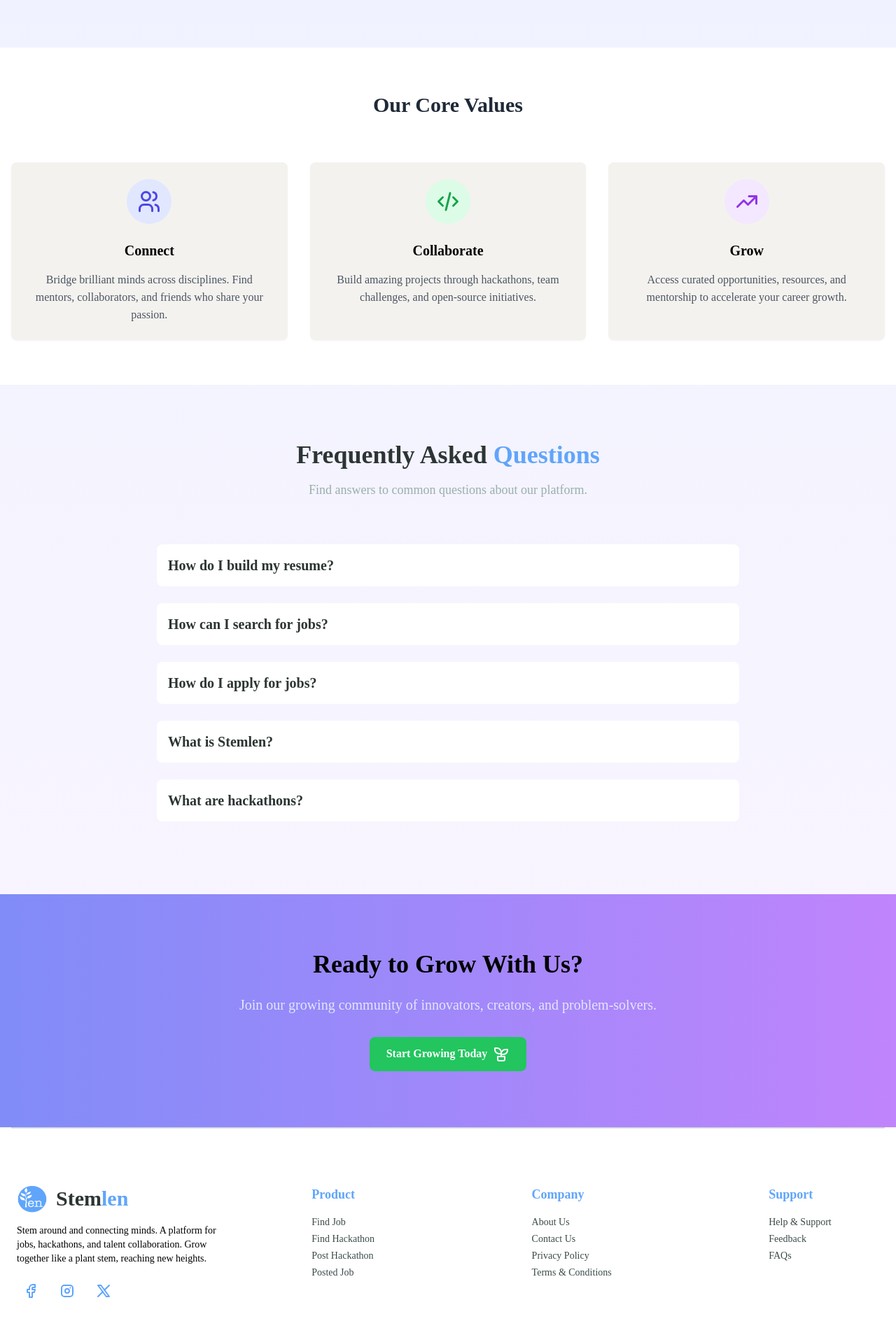
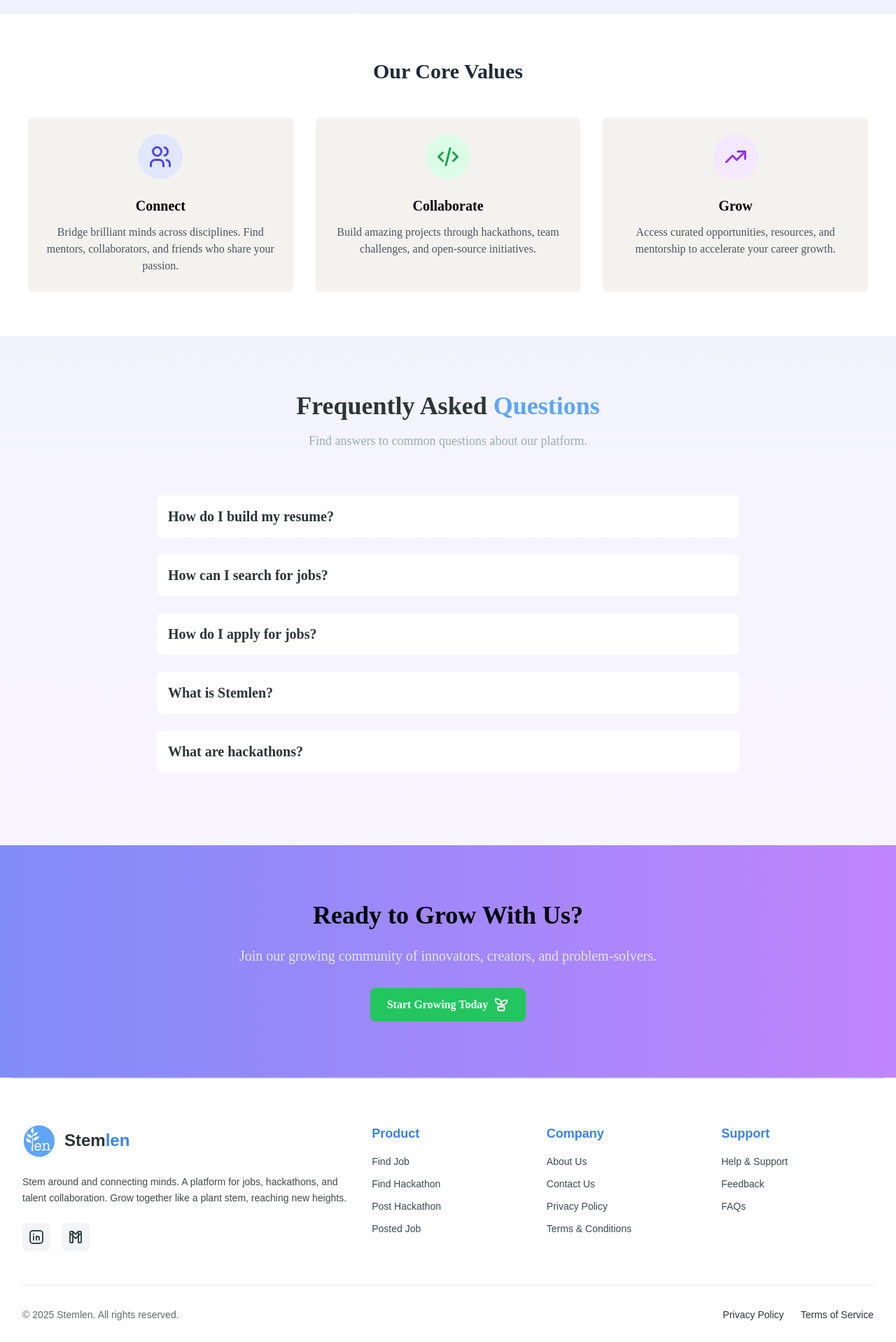
Before and after one commit to Happyesss/Stemlen-Frontend-Working, a React (Create React App) app: page /about-us in a window 1280 px wide. Shown: the part 420-2338 px from the top of the page at 70% size. Before the commit the page ends 2305 px from the top, so only its background shows below. Built offline with nearby package versions, Linux system fonts and the light colour scheme.

Commit message:
ui update 2

```diff
--- a/src/Component/AboutUs/AboutUs.tsx
+++ b/src/Component/AboutUs/AboutUs.tsx
@@ -1,124 +1,144 @@
-import { IconUsers, IconCode, IconTrendingUp, IconPlant, IconBrandLinkedin, IconBrandTwitter, IconMail } from '@tabler/icons-react';
+import {
+  IconUsers,
+  IconCode,
+  IconTrendingUp,
+  IconPlant,
+} from "@tabler/icons-react";
 import { useTheme } from "../../ThemeContext";
-import FAQs from './FAQs';
+import FAQs from "./FAQs";
 
 export function AboutUs() {
   const { isDarkMode } = useTheme();
 
   return (
-    <div className={`min-h-screen ${isDarkMode ? 'bg-cape-cod-950 text-white' : 'bg-gradient-to-b from-indigo-50 to-purple-50 text-black'}`}>
+    <div
+      className={`min-h-screen ${
+        isDarkMode
+          ? "bg-cape-cod-950 text-white"
+          : "bg-gradient-to-b from-indigo-50 to-purple-50 text-black"
+      }`}
+    >
       {/* Hero Section */}
-      <div className="py-20 px-4 text-center">
+      <div className="py-16 px-4 text-center sm:px-6 md:px-10">
         <div className="max-w-4xl mx-auto">
-          <IconPlant size={64} className="mb-6 text-green-600 mx-auto" />
-          <h1 className={`text-5xl font-bold mb-6 ${isDarkMode ? 'text-white' : 'text-gray-800'}`}>
+          <IconPlant size={48} className="mb-6 text-green-600 mx-auto" />
+          <h1
+            className={`text-3xl sm:text-4xl md:text-5xl font-bold mb-6 ${
+              isDarkMode ? "text-white" : "text-gray-800"
+            }`}
+          >
             Growing Together in the Digital Soil
           </h1>
-          <p className={`text-xl mb-8 ${isDarkMode ? 'text-cape-cod-200' : 'text-gray-600'}`}>
-            At Stemlen, we're cultivating an ecosystem where minds connect, collaborate, and climb new heights together.
-            Like the stem of a plant, we support growth in every direction.
+          <p
+            className={`text-base sm:text-lg md:text-xl mb-8 ${
+              isDarkMode ? "text-cape-cod-200" : "text-gray-600"
+            }`}
+          >
+            At Stemlen, we're cultivating an ecosystem where minds connect,
+            collaborate, and climb new heights together. Like the stem of a
+            plant, we support growth in every direction.
           </p>
         </div>
       </div>
 
       {/* Core Values */}
-      <div className={`py-16 px-4 ${isDarkMode ? 'bg-cape-cod-900' : 'bg-white'}`}>
+      <div
+        className={`py-16 px-4 sm:px-6 md:px-10 ${
+          isDarkMode ? "bg-cape-cod-900" : "bg-white"
+        }`}
+      >
         <div className="max-w-7xl mx-auto">
-          <h2 className={`text-3xl font-bold text-center mb-16 ${isDarkMode ? 'text-white' : 'text-gray-800'}`}>
+          <h2
+            className={`text-2xl sm:text-3xl font-bold text-center mb-12 ${
+              isDarkMode ? "text-white" : "text-gray-800"
+            }`}
+          >
             Our Core Values
           </h2>
-          <div className="grid grid-cols-1 md:grid-cols-3 gap-8">
-            {/* Connect Card */}
-            <div className={`rounded-lg shadow-sm p-6 hover:shadow-lg transition-shadow ${isDarkMode ? 'bg-cape-cod-800' : 'bg-cape-cod-10'}`}>
-              <div className="text-center">
-                <div className="bg-indigo-100 w-16 h-16 rounded-full flex items-center justify-center mx-auto mb-6">
-                  <IconUsers size={36} className="text-indigo-600" />
-                </div>
-                <h3 className={`mb-4 text-xl font-semibold ${isDarkMode ? 'text-white' : ''}`}>Connect</h3>
-                <p className={`${isDarkMode ? 'text-cape-cod-200' : 'text-gray-600'}`}>
-                  Bridge brilliant minds across disciplines. Find mentors, collaborators, and friends who share your passion.
-                </p>
-              </div>
-            </div>
-
-            {/* Collaborate Card */}
-            <div className={`rounded-lg shadow-sm p-6 hover:shadow-lg transition-shadow ${isDarkMode ? 'bg-cape-cod-800' : 'bg-cape-cod-10'}`}>
-              <div className="text-center">
-                <div className="bg-green-100 w-16 h-16 rounded-full flex items-center justify-center mx-auto mb-6">
-                  <IconCode size={36} className="text-green-600" />
-                </div>
-                <h3 className={`mb-4 text-xl font-semibold ${isDarkMode ? 'text-white' : ''}`}>Collaborate</h3>
-                <p className={`${isDarkMode ? 'text-cape-cod-200' : 'text-gray-600'}`}>
-                  Build amazing projects through hackathons, team challenges, and open-source initiatives.
-                </p>
-              </div>
-            </div>
-
-            {/* Grow Card */}
-            <div className={`rounded-lg shadow-sm p-6 hover:shadow-lg transition-shadow ${isDarkMode ? 'bg-cape-cod-800' : 'bg-cape-cod-10'}`}>
-              <div className="text-center">
-                <div className="bg-purple-100 w-16 h-16 rounded-full flex items-center justify-center mx-auto mb-6">
-                  <IconTrendingUp size={36} className="text-purple-600" />
-                </div>
-                <h3 className={`mb-4 text-xl font-semibold ${isDarkMode ? 'text-white' : ''}`}>Grow</h3>
-                <p className={`${isDarkMode ? 'text-cape-cod-200' : 'text-gray-600'}`}>
-                  Access curated opportunities, resources, and mentorship to accelerate your career growth.
-                </p>
-              </div>
-            </div>
-          </div>
-        </div>
-      </div>
-      <FAQs />
-
-      {/* Team Section
-      <div className={`py-16 px-4 ${isDarkMode ? 'bg-cape-cod-950' : 'bg-indigo-50'}`}>
-        <div className="max-w-7xl mx-auto">
-          <h2 className={`text-3xl font-bold text-center mb-16 ${isDarkMode ? 'text-white' : 'text-gray-800'}`}>
-            Meet Our Gardeners
-          </h2>
-          <div className="flex flex-wrap justify-center gap-8">
+          <div className="grid grid-cols-1 sm:grid-cols-2 md:grid-cols-3 gap-8">
             {[
-              { name: 'Alex Chen', role: 'CEO', color: 'blue' },
-              { name: 'Maria Gonzalez', role: 'CTO', color: 'green' },
-              { name: 'Samir Patel', role: 'COO', color: 'purple' },
-            ].map((member) => (
-              <div key={member.name} className={`w-64 text-center rounded-lg shadow-sm p-6 ${isDarkMode ? 'bg-cape-cod-800' : 'bg-white'}`}>
-                <div
-                  className={`w-32 h-32 rounded-full flex items-center justify-center mx-auto mb-4 bg-${member.color}-100`}
-                >
-                  <span className={`text-2xl font-bold text-${member.color}-600`}>
-                    {member.name.split(' ').map(n => n[0]).join('')}
-                  </span>
-                </div>
-                <h3 className={`mb-1 text-xl font-semibold ${isDarkMode ? 'text-white' : ''}`}>{member.name}</h3>
-                <p className={`text-sm mb-4 ${isDarkMode ? 'text-cape-cod-200' : 'text-gray-600'}`}>{member.role}</p>
-                <div className="flex justify-center gap-3">
-                  <IconBrandLinkedin size={20} className="text-blue-600 cursor-pointer" />
-                  <IconBrandTwitter size={20} className="text-sky-500 cursor-pointer" />
-                  <IconMail size={20} className={`${isDarkMode ? 'text-cape-cod-200' : 'text-gray-600'} cursor-pointer`} />
+              {
+                title: "Connect",
+                icon: <IconUsers size={36} className="text-indigo-600" />,
+                desc: "Bridge brilliant minds across disciplines. Find mentors, collaborators, and friends who share your passion.",
+                bg: "bg-indigo-100",
+              },
+              {
+                title: "Collaborate",
+                icon: <IconCode size={36} className="text-green-600" />,
+                desc: "Build amazing projects through hackathons, team challenges, and open-source initiatives.",
+                bg: "bg-green-100",
+              },
+              {
+                title: "Grow",
+                icon: <IconTrendingUp size={36} className="text-purple-600" />,
+                desc: "Access curated opportunities, resources, and mentorship to accelerate your career growth.",
+                bg: "bg-purple-100",
+              },
+            ].map((val, i) => (
+              <div
+                key={i}
+                className={`rounded-lg shadow-sm p-6 hover:shadow-lg transition-shadow ${
+                  isDarkMode ? "bg-cape-cod-800" : "bg-cape-cod-10"
+                }`}
+              >
+                <div className="text-center">
+                  <div
+                    className={`${val.bg} w-14 h-14 sm:w-16 sm:h-16 rounded-full flex items-center justify-center mx-auto mb-6`}
+                  >
+                    {val.icon}
+                  </div>
+                  <h3
+                    className={`mb-3 text-lg sm:text-xl font-semibold ${
+                      isDarkMode ? "text-white" : ""
+                    }`}
+                  >
+                    {val.title}
+                  </h3>
+                  <p
+                    className={`text-sm sm:text-base ${
+                      isDarkMode ? "text-cape-cod-200" : "text-gray-600"
+                    }`}
+                  >
+                    {val.desc}
+                  </p>
                 </div>
               </div>
             ))}
           </div>
         </div>
       </div>
-      */}
+
+      {/* FAQ Section */}
+      <FAQs />
 
       {/* CTA Section */}
-      <div className={`py-20 px-4 text-center ${isDarkMode ? 'bg-cape-cod-900' : 'bg-gradient-to-r from-indigo-400 to-purple-400'}`}>
+      <div
+        className={`py-20 px-4 sm:px-6 md:px-10 text-center ${
+          isDarkMode
+            ? "bg-cape-cod-900"
+            : "bg-gradient-to-r from-indigo-400 to-purple-400"
+        }`}
+      >
         <div className="max-w-4xl mx-auto">
-          <h2 className={`text-4xl font-bold mb-6 ${isDarkMode ? 'text-white' : ''}`}>
+          <h2
+            className={`text-3xl sm:text-4xl font-bold mb-6 ${
+              isDarkMode ? "text-white" : ""
+            }`}
+          >
             Ready to Grow With Us?
           </h2>
-          <p className={`text-xl mb-8 ${isDarkMode ? 'text-cape-cod-200' : 'text-indigo-100'}`}>
-            Join our growing community of innovators, creators, and problem-solvers.
+          <p
+            className={`text-base sm:text-lg md:text-xl mb-8 ${
+              isDarkMode ? "text-cape-cod-200" : "text-indigo-100"
+            }`}
+          >
+            Join our growing community of innovators, creators, and
+            problem-solvers.
           </p>
-          <button
-            className="bg-green-500 hover:bg-green-600 text-white font-bold py-3 px-6 rounded-lg transition-colors flex items-center justify-center mx-auto gap-2"
-          >
+          <button className="bg-green-500 hover:bg-green-600 text-white font-semibold text-sm sm:text-base py-3 px-5 sm:px-6 rounded-lg transition-colors flex items-center justify-center mx-auto gap-2">
             <span>Start Growing Today</span>
-            <IconPlant size={24} />
+            <IconPlant size={22} />
           </button>
         </div>
       </div>
--- a/src/Component/Footer/Footer.tsx
+++ b/src/Component/Footer/Footer.tsx
@@ -1,4 +1,4 @@
-import { IconBrandFacebook, IconBrandInstagram, IconBrandX } from "@tabler/icons-react";
+import { IconBrandGmail, IconBrandLinkedin } from "@tabler/icons-react";
 import { footerLinks } from "../../assets/Data/Data";
 import { Link, useLocation } from "react-router-dom";
 import { useTheme } from "../../ThemeContext";
@@ -7,53 +7,90 @@
   const location = useLocation();
   const { isDarkMode } = useTheme();
 
-  // Only render the footer if the current path is not '/signup' or '/login'
   if (location.pathname === "/signup" || location.pathname === "/login") {
     return null;
   }
 
   return (
-    <div className={`pt-20 pb-5 flex gap-5 justify-around font-['poppins'] sm-mx:flex-wrap ${isDarkMode ? ' bg-cape-cod-950 text-white' : ' text-black'}`}>
-      <div className="w-1/4 sm-mx:w-1/3 ml-6 sm-mx:-ml-5 flex flex-col gap-4">
-        <div className="flex gap-3 items-center text-blue-400">
-          <img src={require("../../assets/images/logo.png")} alt="Stemlen Logo" className="h-10 w-11 " />
-          <Link to="">
-            <div className="text-3xl font-semibold"><span className={isDarkMode ? 'text-cape-cod-100' : 'text-cape-cod-900'}>Stem</span>len</div>
-          </Link>
+    <footer className={`pt-16 pb-8 ${isDarkMode ? 'bg-cape-cod-950 text-gray-300' : 'bg-white text-cape-cod-900'}`}>
+      <div className="max-w-7xl mx-auto px-4 sm:px-6 lg:px-8">
+        <div className="grid grid-cols-1 md:grid-cols-5 gap-8 mb-12">
+          {/* Logo & Description Column */}
+          <div className="md:col-span-2 space-y-6">
+            <div className="flex items-center gap-3">
+              <img
+                src={require("../../assets/images/logo.png")}
+                alt="Stemlen Logo"
+                className="h-12 w-12"
+              />
+              <Link to="/" className="text-2xl font-bold">
+                <span className={isDarkMode ? 'text-gray-100' : 'text-cape-cod-900'}>Stem</span>
+                <span className="text-blue-500">len</span>
+              </Link>
+            </div>
+            <p className="text-sm leading-relaxed opacity-90">
+              Stem around and connecting minds. A platform for jobs, hackathons, and talent collaboration.
+              Grow together like a plant stem, reaching new heights.
+            </p>
+            <div className="flex gap-4">
+              {[IconBrandLinkedin, IconBrandGmail].map((Icon, index) => (
+                <button
+                  key={index}
+                  className={`p-2 rounded-lg transition-all duration-300 hover:bg-blue-500 hover:text-white ${
+                    isDarkMode
+                      ? 'text-gray-400 hover:bg-opacity-100'
+                      : 'text-cape-cod-700 bg-gray-100 hover:bg-blue-500'
+                  }`}
+                >
+                  <Icon size={24} />
+                </button>
+              ))}
+            </div>
+          </div>
+
+          {/* Links Columns */}
+          {footerLinks.map((section, index) => (
+            <div key={index} className="space-y-4">
+              <h3 className="text-lg font-semibold text-blue-500 mb-4">
+                {section.title}
+              </h3>
+              <div className="flex flex-col gap-3">
+                {section.links.map((link, linkIndex) => (
+                  <Link
+                    key={linkIndex}
+                    to={link.url}
+                    className={`text-sm hover:text-blue-500 transition-colors duration-300 ${
+                      isDarkMode ? 'text-gray-400' : 'text-cape-cod-700'
+                    }`}
+                  >
+                    {link.name}
+                  </Link>
+                ))}
+              </div>
+            </div>
+          ))}
         </div>
-        <p className="text-sm">
-        Stem around and connecting minds. A platform for jobs, hackathons, and talent collaboration. Grow together like a plant stem, reaching new heights.
-        </p>
-        <div className="flex gap-3 text-blue-400">
-          <div className={`p-2 rounded-full cursor-pointer hover:bg-cape-cod-700 ${isDarkMode ? 'bg-cape-cod-900' : 'bg-white'}`}>
-            <IconBrandFacebook />
-          </div>
-          <div className={`p-2 rounded-full cursor-pointer hover:bg-cape-cod-700 ${isDarkMode ? 'bg-cape-cod-900' : 'bg-white'}`}>
-            <IconBrandInstagram />
-          </div>
-          <div className={`p-2 rounded-full cursor-pointer hover:bg-cape-cod-700 ${isDarkMode ? 'bg-cape-cod-900' : 'bg-white'}`}>
-            <IconBrandX />
+
+        {/* Copyright & Legal */}
+        <div className={`border-t pt-8 ${
+          isDarkMode ? 'border-gray-800' : 'border-gray-200'
+        }`}>
+          <div className="flex flex-col-reverse md:flex-row items-center justify-between gap-4">
+            <p className="text-sm opacity-75">
+              © {new Date().getFullYear()} Stemlen. All rights reserved.
+            </p>
+            <div className="flex gap-6">
+              <Link to="/privacy-policy" className="text-sm hover:text-blue-500 transition-colors">
+                Privacy Policy
+              </Link>
+              <Link to="/terms-of-service" className="text-sm hover:text-blue-500 transition-colors">
+                Terms of Service
+              </Link>
+            </div>
           </div>
         </div>
       </div>
-
-      <div className="flex gap-10 w-3/4 justify-around">
-        {footerLinks.map((item, index) => (
-          <div key={index} className="flex flex-col">
-            <div className="text-lg font-semibold mb-4 text-blue-400">{item.title}</div>
-            {item.links.map((link, index) => (
-              <a
-                key={index}
-                href={link.url}
-                className={`hover:text-blue-400 mb-1 text-sm transition duration-300 ease-in-out ${isDarkMode ? 'text-cape-cod-300' : 'text-cape-cod-700'}`}
-              >
-                {link.name}
-              </a>
-            ))}
-          </div>
-        ))}
-      </div>
-    </div>
+    </footer>
   );
 };
 
--- a/src/Component/Header/Header.tsx
+++ b/src/Component/Header/Header.tsx
@@ -30,10 +30,9 @@
 
   const links = useMemo(() => [
     { name: "Find jobs", url: "find-jobs" },
-    { name: "Hackathon", url: "find-hackathon" },
+    { name: "Hackathon & Events", url: "find-hackathon" },
     { name: "Post jobs", url: "post-job/0" },
-    { name: "About us", url: "about" },
-    { name: "Gallery", url: "job-gallery" },
+    { name: "About us", url: "about-us" },
   ], []);
 
   useEffect(() => {
@@ -121,13 +120,13 @@
           position="right"
           closeButtonProps={{ icon: <IconX size={30} /> }}
         >
-          <div className="flex flex-col gap-5 p-5 ">
+          <div className="flex flex-col gap-5 p-5">
             {links.map((link, index) => (
               <Link
                 key={index}
                 to={`/${link.url}`}
-                className={`transition-colors duration-300 flex text-lg ${
-                  location.pathname === `/${link.url}` ? "text-blue-400" : "hover:text-blue-500"
+                onClick={close}
+                className={`transition-colors duration-300 flex text-lg ${location.pathname === `/${link.url}` ? "text-blue-400" : "hover:text-blue-500"
                   }`}
               >
                 {link.name}
@@ -135,6 +134,7 @@
             ))}
           </div>
         </Drawer>
+
       </div>
     </div>
   );
--- a/src/Component/Header/NavLinks.tsx
+++ b/src/Component/Header/NavLinks.tsx
@@ -1,38 +1,9 @@
-// import { Link, useLocation } from "react-router-dom";
-
-// const NavLinks = () => {
-//   const links = [
-//     { name: "Find jobs", url: "find-jobs" },
-//     { name: "Find Talent", url: "find-talent" },
-//     { name: "Post jobs", url: "post-job" },
-//     { name: "About us", url: "about" },
-//   ];
-
-//   const location = useLocation();
-
-//   return (
-//     <div className="flex gap-5 ">
-//       {links.map((link, index) => (
-//         <Link
-//           key={index}
-//           to={link.url}
-//           className="hover:text-blue-500 transition-colors duration-300 [&_button[data-active='true']]:text-blue-400"
-//         >
-//           {link.name}
-//         </Link>
-//       ))}
-//     </div>
-//   );
-// };
-
-// export default NavLinks;
-
 import { Link, useLocation } from "react-router-dom";
 
 const NavLinks = () => {
   const links = [
     { name: "Jobs", url: "find-jobs" },
-    { name: "Hackathon", url: "find-hackathon" },
+    { name: "Hackathon & Events", url: "find-hackathon" },
     { name: "Post jobs", url: "post-job/0" },
     { name: "About us", url: "about-us" },
   ];
--- a/src/Component/LandingPage/DreamJob.tsx
+++ b/src/Component/LandingPage/DreamJob.tsx
@@ -1,6 +1,6 @@
 import { Avatar, Button, TextInput } from '@mantine/core';
 import landingImage from '../../assets/images/Connecting.png';
-import { IconFileCv, IconSearch, IconTie } from '@tabler/icons-react';
+import { IconSearch, IconTie } from '@tabler/icons-react';
 import { useTheme } from "../../ThemeContext";
 
 const DreamJob = () => {
--- a/src/Component/LandingPage/Working.tsx
+++ b/src/Component/LandingPage/Working.tsx
@@ -1,5 +1,4 @@
-import { IconBriefcase, IconBriefcaseFilled, IconBrowserCheck, IconBrowserShare, IconChecklist } from '@tabler/icons-react';
-import landingImage from '../../assets/images/Connecting.png';
+import { IconBriefcaseFilled, IconBrowserCheck, IconBrowserShare, IconChecklist } from '@tabler/icons-react';
 import { useTheme } from "../../ThemeContext";
 
 const Working = () => {
--- a/src/Component/Pages/HomePage.tsx
+++ b/src/Component/Pages/HomePage.tsx
@@ -5,7 +5,6 @@
 import QuickSection from '../LandingPage/QuickSection';
 import { useTheme } from '../../ThemeContext';
 import { Divider } from '@mantine/core';
-import TestimonialSection from '../LandingPage/Testimonial';
 import Testimonials from '../LandingPage/Testimonial';
 
 const HomePage = () => {
--- a/src/Component/magicui/IconCloud.tsx
+++ b/src/Component/magicui/IconCloud.tsx
@@ -24,7 +24,7 @@
 export function IconCloud({ icons, images }: IconCloudProps) {
   const canvasRef = useRef<HTMLCanvasElement>(null);
   const [iconPositions, setIconPositions] = useState<Icon[]>([]);
-  const [rotation, setRotation] = useState({ x: 0, y: 0 });
+  const [rotation] = useState({ x: 0, y: 0 });
   const [isDragging, setIsDragging] = useState(false);
   const [lastMousePos, setLastMousePos] = useState({ x: 0, y: 0 });
   const [mousePos, setMousePos] = useState({ x: 0, y: 0 });
```
Also changed, not shown: src/Component/SignUp/Login.tsx (+5 -3 lines), src/Component/SignUp/SignUp.tsx (+16 -1 lines). Lines whose indentation alone changed are shown as unchanged.
